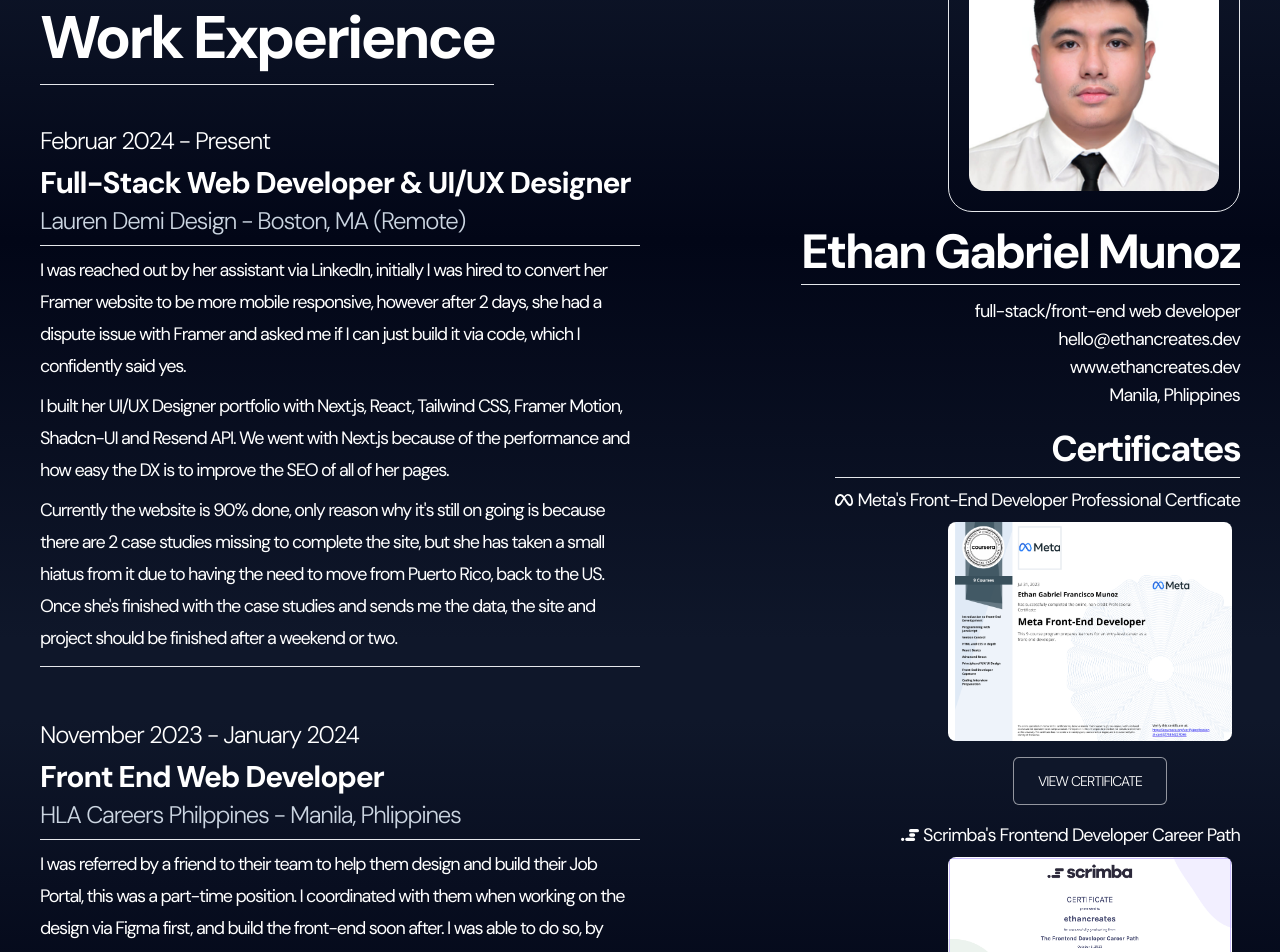
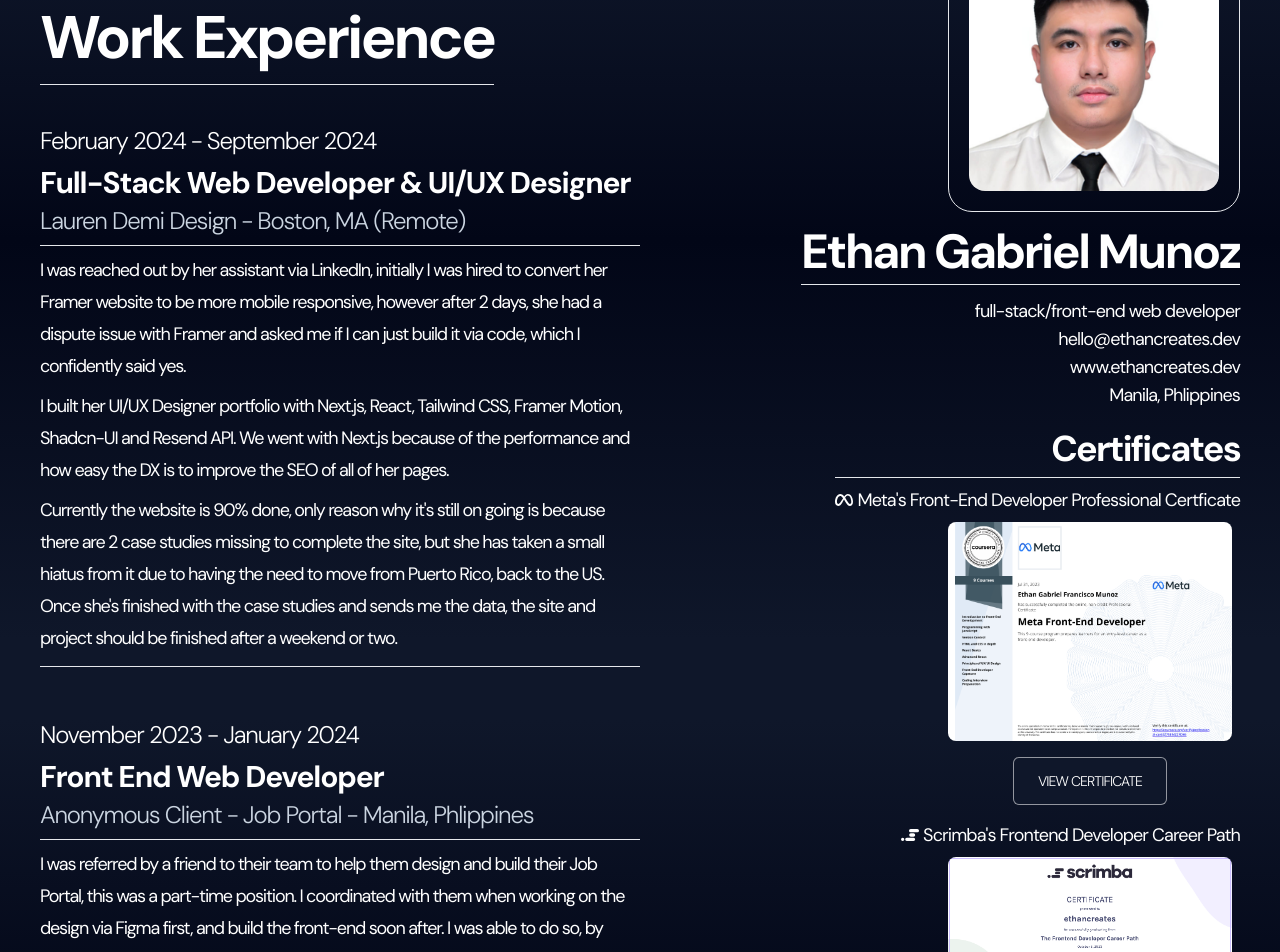
Before and after one commit to ethancreates/ethancreates-portfolio, a Next.js app: page /about in a window 1280 px wide. Shown: the part 160-1112 px from the top of the page. Built offline with nearby package versions, Linux system fonts and the light colour scheme.

Commit message:
updated 1/2

```diff
--- a/src/app/about/page.tsx
+++ b/src/app/about/page.tsx
@@ -258,7 +258,7 @@
 
 const WorkExperienceData = [
   {
-    date: "Februar 2024 - Present",
+    date: "February 2024 - September 2024",
     position: "Full-Stack Web Developer & UI/UX Designer",
     company: "Lauren Demi Design",
     location: "Boston, MA (Remote)",
@@ -271,7 +271,7 @@
   {
     date: "November 2023 - January 2024",
     position: "Front End Web Developer",
-    company: "HLA Careers Philppines",
+    company: "Anonymous Client - Job Portal",
     location: "Manila, Phlippines",
     description: {
       first: `I was referred by a friend to their team to help them design and build their Job Portal, this was a part-time position. I coordinated with them when working on the design via Figma first, and build the front-end soon after. I was able to do so, by utilizing one of the industry standard React framework, Next.js. Coupled with Tailwind CSS for styling, Framer Motion for animations, React-Hook-Table&Form, & lastly Shadcn-UI as an unstyled component library.`,
--- a/src/app/projects/page.tsx
+++ b/src/app/projects/page.tsx
@@ -141,7 +141,7 @@
               <Card className="bg-slate-800  border-2 px-8 py-5 md:h-[600px]">
                 <CardHeader className="text-white tracking-tighter text-5xl flex flex-col">
                   <div className="flex justify-between border-b-2 pb-3">
-                    <h2>HLA Careers Philippines - Job Portal</h2>
+                    <h2>Job Portal</h2>
                     <DottedButton className="text-lg">
                       <Link
                         href="https://hla-careers.vercel.app"
@@ -158,7 +158,7 @@
                   <div className="flex flex-col space-y-5">
                     <p className="text-lg text-white">
                       I spearheaded the development of a job board web
-                      application tailored for HLA, a leading Chinese clothing
+                      application tailored for a leading Chinese clothing
                       brand, with a strong emphasis on user-centric design for
                       aspiring applicants. This involved incorporating essential
                       features like a job board, application forms, tracker, and
```
Also changed, not shown: 1 other file (tests, documents, lock files or other folders).
